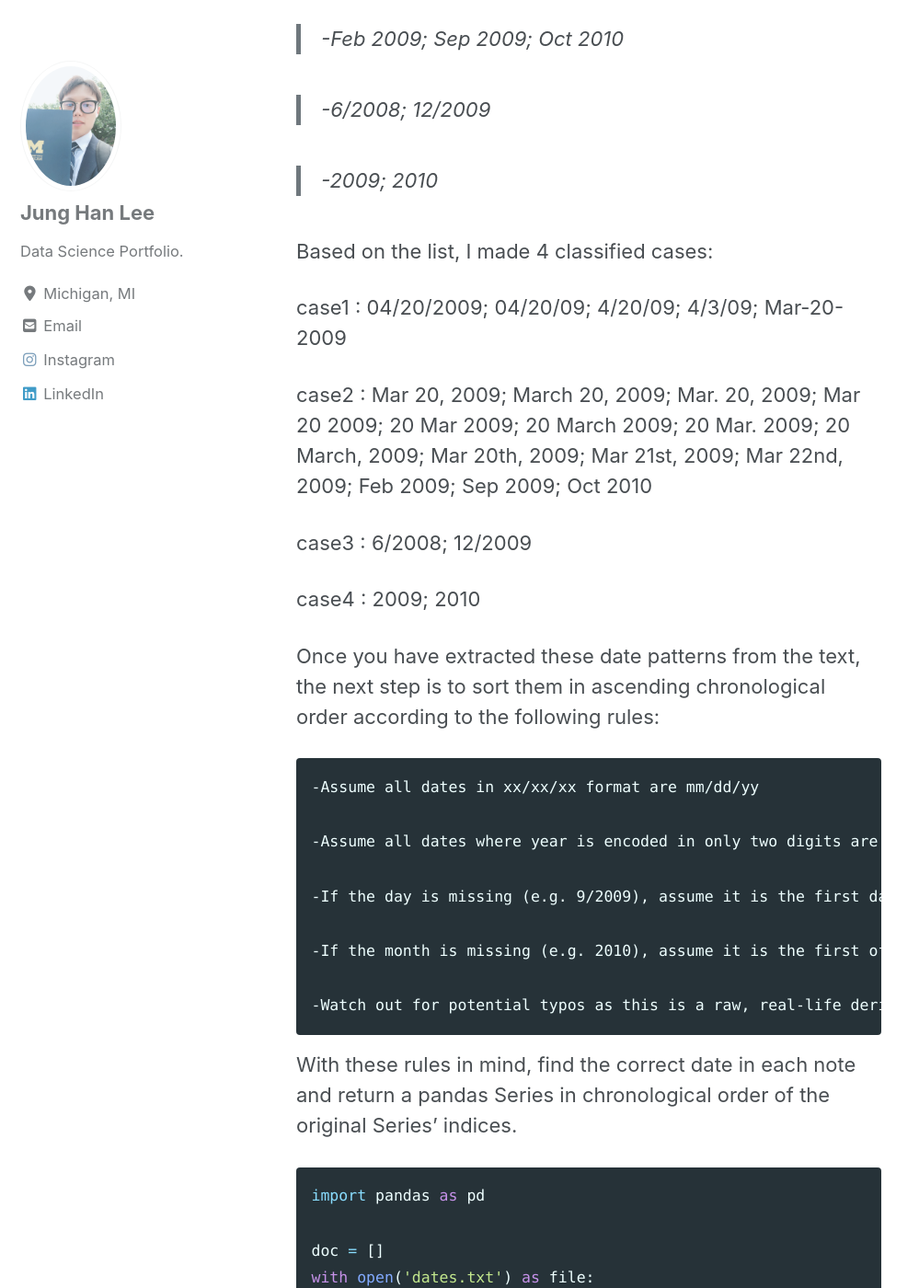
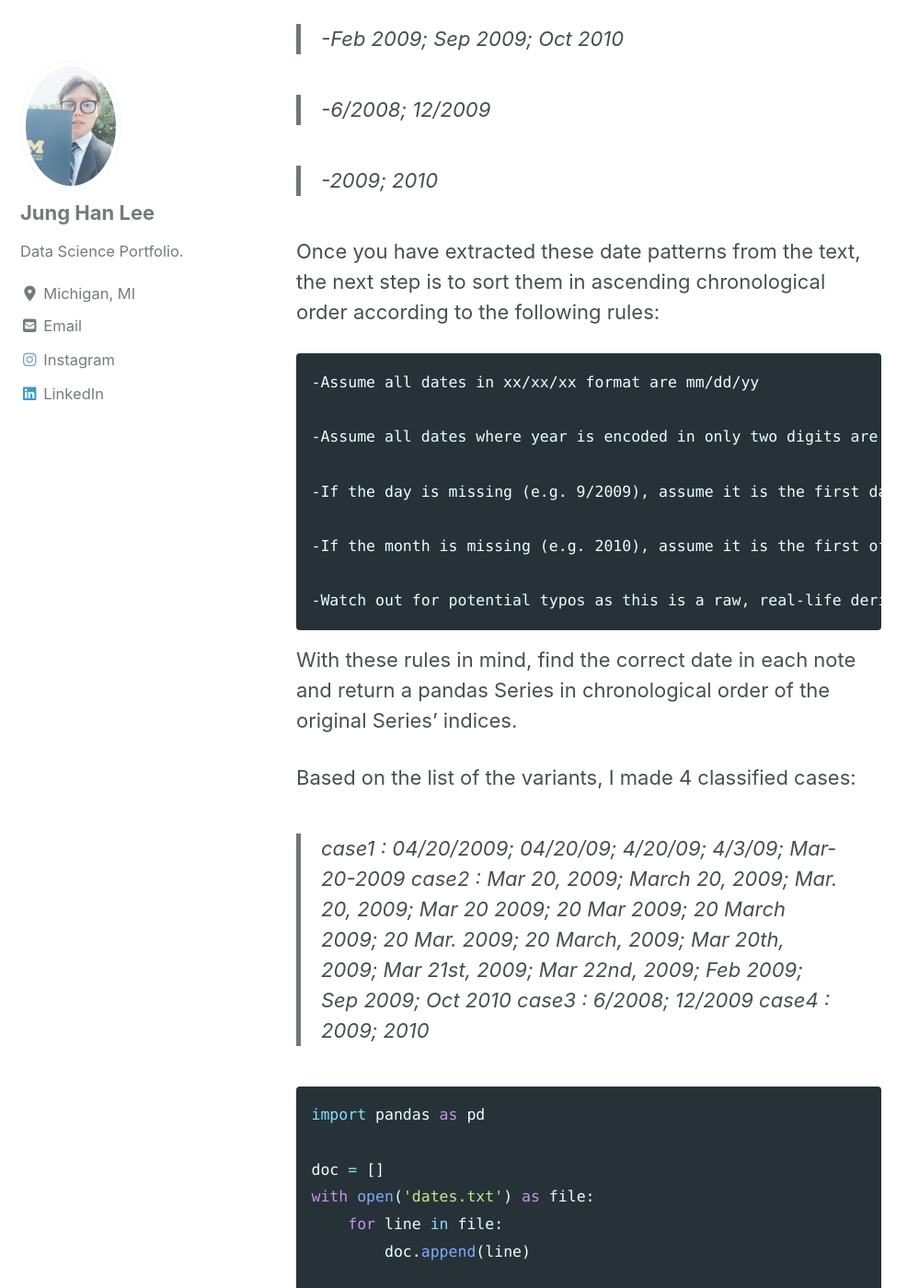
Before and after one commit to jung-han-lee/jung-han-lee.github.io, a Jekyll site: the page built from _posts/2020-04-17-textmining1.md, in a window 1280 px wide and 1400 px high, scrolled down 1048 px. Shown: the whole window at 92% size, without its empty margins (0-999 px from the left). Built offline with Jekyll 4.4.1, drawn with Linux system fonts in a browser that asks for light colours; cached includes are drawn as plain includes; nearby versions of some CDN libraries; some of the changed lines change nothing that is shown.

Commit message:
new github

````diff
--- a/_posts/2020-04-17-textmining1.md
+++ b/_posts/2020-04-17-textmining1.md
@@ -30,19 +30,6 @@ Here is a list of some of the variants you might encounter in this dataset:
 
 >-2009; 2010
 
-
-Based on the list, I made 4 classified cases:
-
-
-case1 : 04/20/2009; 04/20/09; 4/20/09; 4/3/09; Mar-20-2009
-
-case2 : Mar 20, 2009; March 20, 2009; Mar. 20, 2009; Mar 20 2009; 20 Mar 2009; 20 March 2009; 20 Mar. 2009; 20 March, 2009; Mar 20th, 2009; Mar 21st, 2009; Mar 22nd, 2009; Feb 2009; Sep 2009; Oct 2010
-
-case3 : 6/2008; 12/2009
-
-case4 : 2009; 2010
-
-
 Once you have extracted these date patterns from the text, the next step is to sort them in ascending chronological order according to the following rules:
 
 ```
@@ -59,6 +46,13 @@ Once you have extracted these date patterns from the text, the next step is to s
 
 With these rules in mind, find the correct date in each note and return a pandas Series in chronological order of the original Series' indices.
 
+
+Based on the list of the variants, I made 4 classified cases:
+
+>case1 : 04/20/2009; 04/20/09; 4/20/09; 4/3/09; Mar-20-2009
+case2 : Mar 20, 2009; March 20, 2009; Mar. 20, 2009; Mar 20 2009; 20 Mar 2009; 20 March 2009; 20 Mar. 2009; 20 March, 2009; Mar 20th, 2009; Mar 21st, 2009; Mar 22nd, 2009; Feb 2009; Sep 2009; Oct 2010
+case3 : 6/2008; 12/2009
+case4 : 2009; 2010
 
 
 ```python
````
